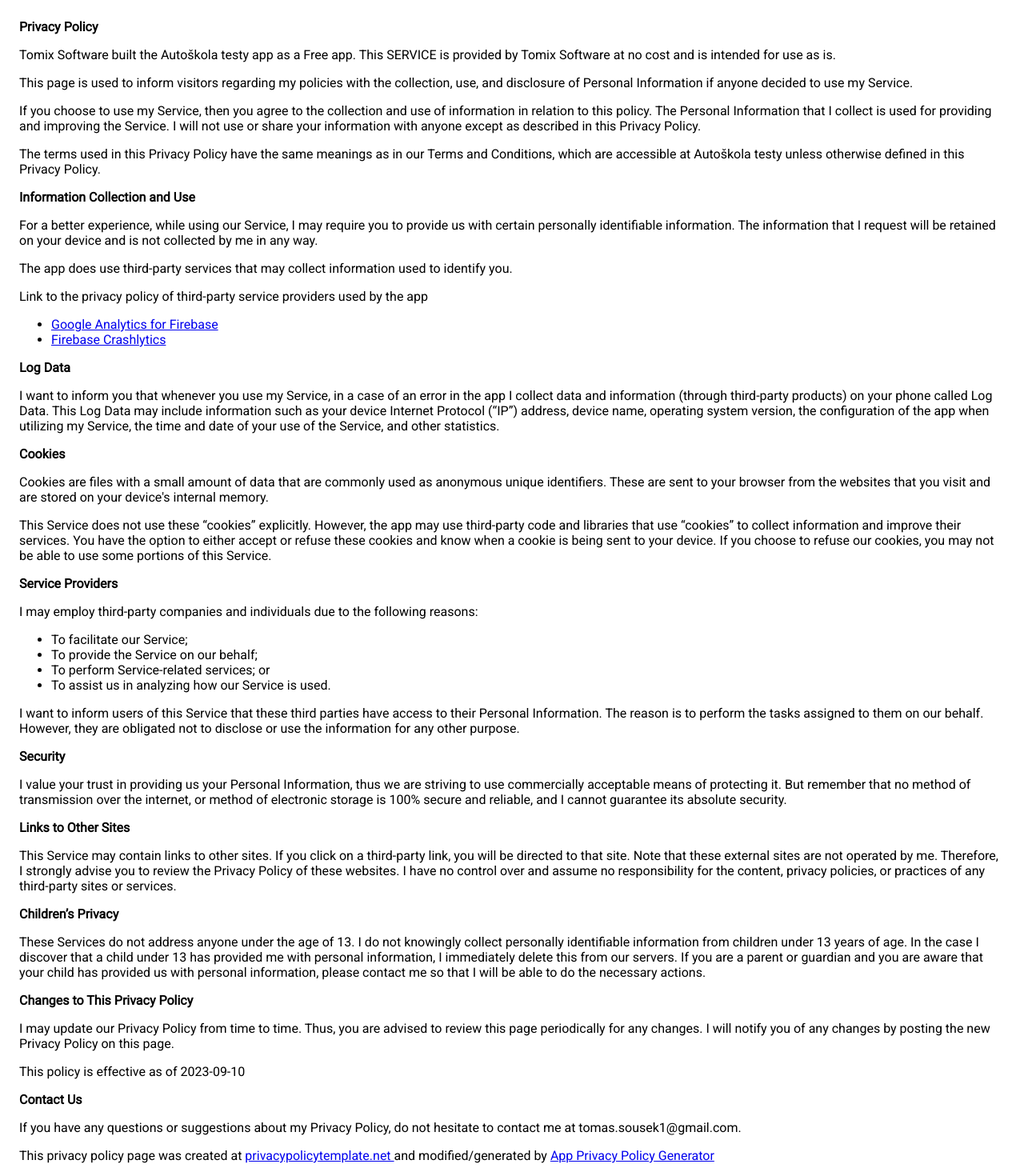
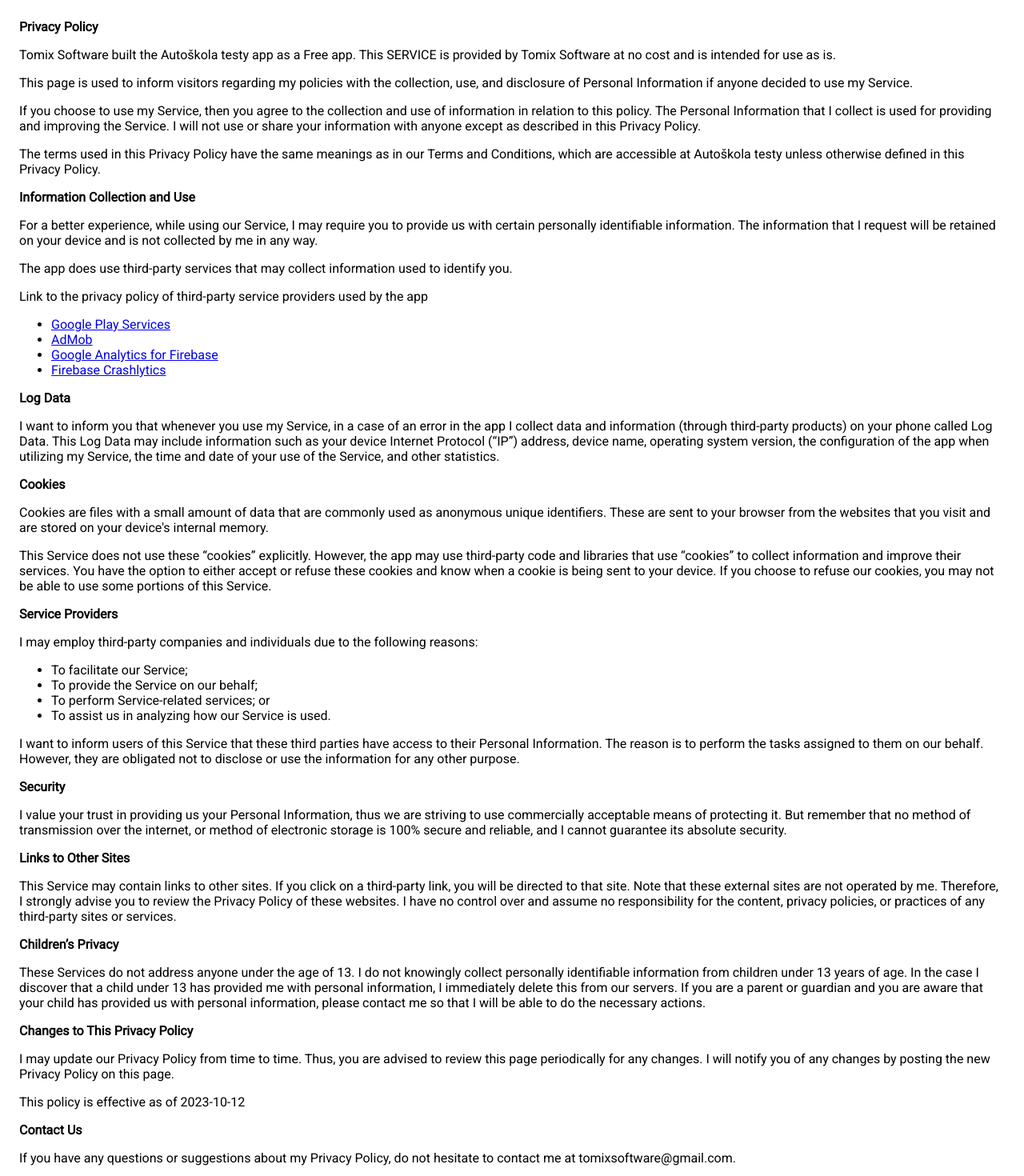
Before and after one commit to TomixUG/autoskola, a SvelteKit app: page /privacy-policy in a window 1280 px wide. Shown: the top 1470 px of the page at 80% size. Built offline with nearby package versions, Linux system fonts and the light colour scheme.

Commit message:
update privacy policy

```diff
--- a/src/routes/privacy-policy/+page.svelte
+++ b/src/routes/privacy-policy/+page.svelte
@@ -34,7 +34,20 @@
     Link to the privacy policy of third-party service providers used by the app
   </p>
   <ul>
-    <!----><!---->
+    <li>
+      <a
+        href="https://www.google.com/policies/privacy/"
+        target="_blank"
+        rel="noopener noreferrer">Google Play Services</a
+      >
+    </li>
+    <li>
+      <a
+        href="https://support.google.com/admob/answer/6128543?hl=en"
+        target="_blank"
+        rel="noopener noreferrer">AdMob</a
+      >
+    </li>
     <li>
       <a
         href="https://firebase.google.com/support/privacy"
@@ -127,11 +140,11 @@
   review this page periodically for any changes. I will notify you of any
   changes by posting the new Privacy Policy on this page.
 </p>
-<p>This policy is effective as of 2023-09-10</p>
+<p>This policy is effective as of 2023-10-12</p>
 <p><strong>Contact Us</strong></p>
 <p>
   If you have any questions or suggestions about my Privacy Policy, do not
-  hesitate to contact me at tomas.sousek1@gmail.com.
+  hesitate to contact me at tomixsoftware@gmail.com.
 </p>
 <p>
   This privacy policy page was created at <a
```
